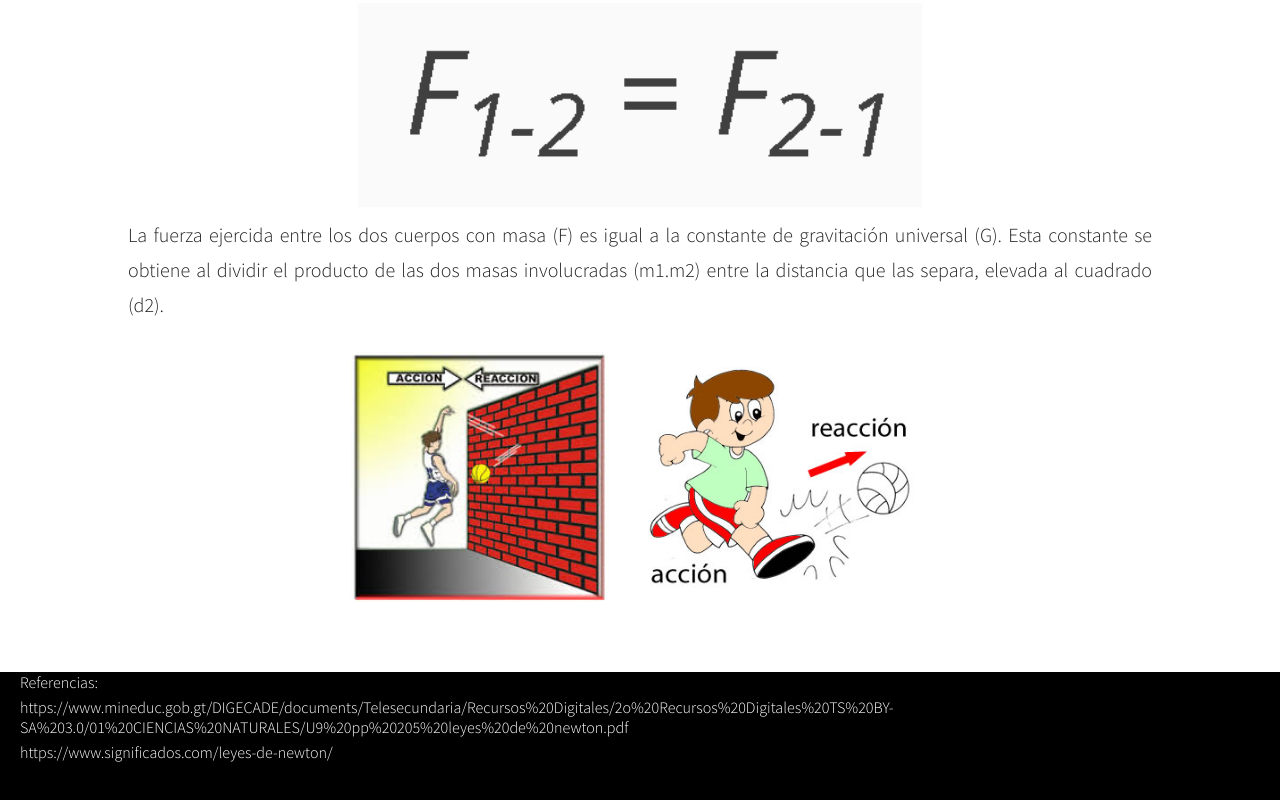
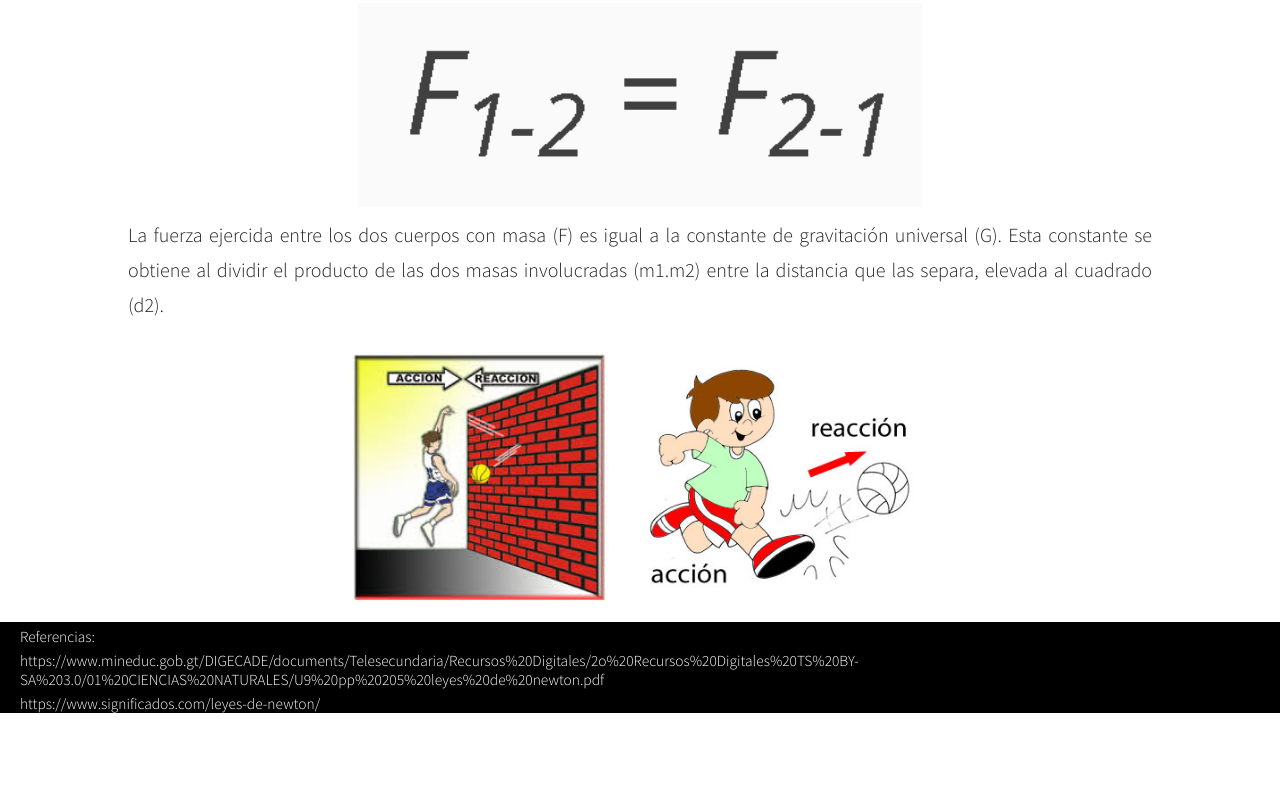
Before and after one commit to SystemsIpsum/Segundo, a plain HTML site: page Fisica.html in a window 1280 px wide. Shown: the part 3909-4709 px from the top of the page. After the commit the page ends 4622 px from the top, so only its background shows below. Drawn offline with Linux system fonts and the light colour scheme.

Commit message:
Update Proyecto.css

```diff
--- a/css/Proyecto.css
+++ b/css/Proyecto.css
@@ -780,16 +780,16 @@ h2{
     margin-top: 5px;
 }
 .referencias{
-    margin:auto;
-    margin-top: 50px;
-    width: 100%;
-    height: 150px;
+    margin: auto;
+    display: flex;
+    flex-direction: column;
     background:#000000;
 }
 .referencias .refe{
     color: #fff;
     margin-top: 5px;
     margin-left: 20px;
+    font-size: 1.2vw;
 }
 /*Img pensamiento*/
 .img-pensamiento{
```
